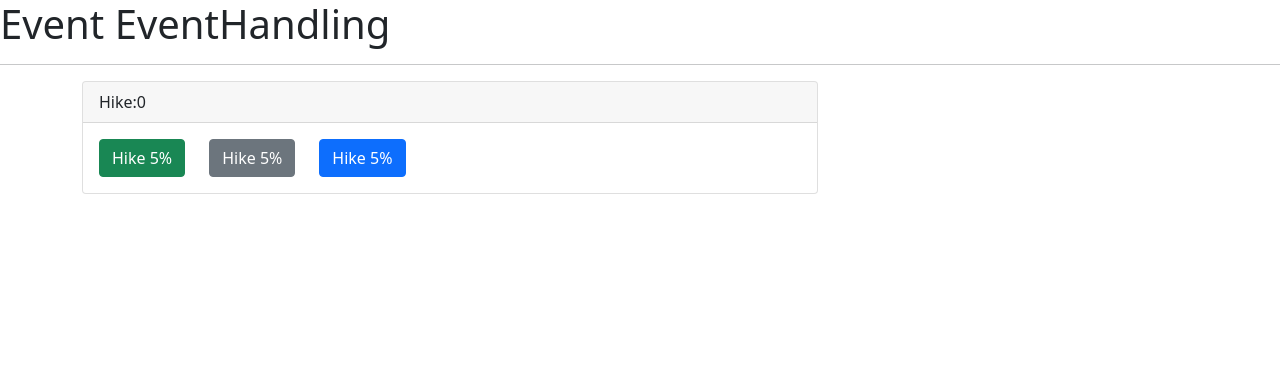
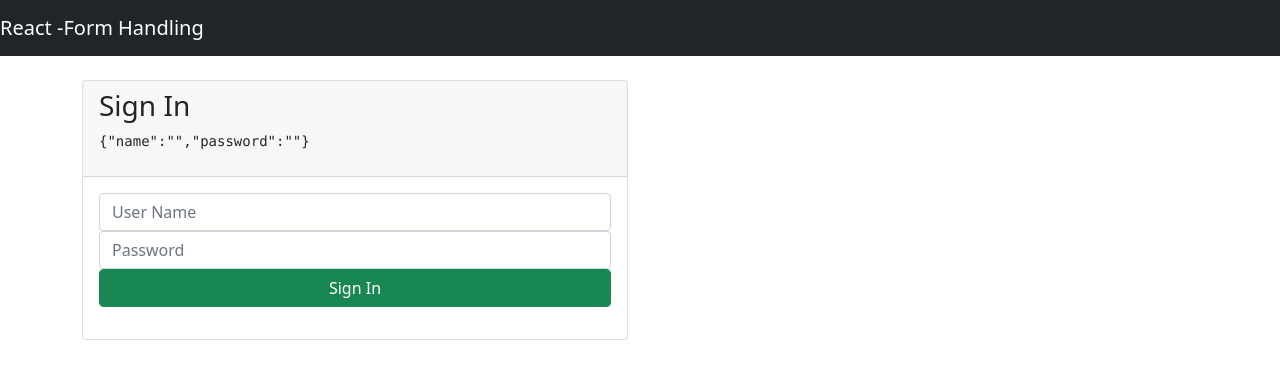
Before and after one commit to narasimhareddyprostack/FS-May-2021, a React (Create React App) app in the folder reactjune/: page / in a window 1280 px wide. Shown: the top 376 px of the page. Built offline with nearby package versions, Linux system fonts and the light colour scheme.

Commit message:
form handling

```diff
--- a/reactjune/src/App.js
+++ b/reactjune/src/App.js
@@ -1,16 +1,18 @@
 import React from "react";
-/* import Wish from "./EventHandling/Wish";
-import Salary from "./EventHandling/Salary"; */
 import "../node_modules/bootstrap/dist/css/bootstrap.css";
-import SalaryUI from "./EventHandling/SalaryUI";
+//import Login from "./FormHandling/Login";
+//import Registration from "./FormHandling/Registration";
+import Signin from "./FormHandling/Signin";
 function App() {
   return (
-    <div>
-      <h1>Event EventHandling</h1>
-
-      <hr />
-      <SalaryUI />
-    </div>
+    <>
+      <nav className="navbar navbar-dark bg-dark">
+        <a href="/" className="navbar-brand">
+          React -Form Handling
+        </a>
+      </nav>
+      <Signin />
+    </>
   );
 }
 
--- /dev/null
+++ b/reactjune/src/FormHandling/Login.jsx
@@ -0,0 +1,48 @@
+import React, { Component } from "react";
+
+class Login extends Component {
+  constructor(props) {
+    super(props);
+    this.state = { userName: "", password: "" };
+  }
+  userNameHandler = (event) => {
+    /*  console.log(event);
+    console.log(event.target); */
+    /* console.log(event.target.value); */
+    this.setState({ userName: event.target.value });
+    console.log(this.state.userName);
+  };
+  passwordHandler = (event) => {
+    this.setState({ password: event.target.value });
+    console.log(this.state.password);
+  };
+  loginHanlder = (event) => {
+    //login business login
+    event.preventDefault();
+    alert(JSON.stringify(this.state));
+
+    console.log(this.state);
+  };
+  render() {
+    return (
+      <React.Fragment>
+        <h1> Login Form</h1>
+        <form onSubmit={this.loginHanlder}>
+          <label>User Name</label>
+          <input type="text" name="userName" onChange={this.userNameHandler} />
+          <br />
+          <label>Password </label>
+          <input
+            type="text"
+            name="password"
+            onChange={this.passwordHandler}
+          />{" "}
+          <br />
+          <input type="submit" value="Login" />
+        </form>
+      </React.Fragment>
+    );
+  }
+}
+
+export default Login;
--- /dev/null
+++ b/reactjune/src/FormHandling/Registration.jsx
@@ -0,0 +1,47 @@
+import React, { Component } from "react";
+
+class Registration extends Component {
+  constructor(props) {
+    super(props);
+    this.state = { email: "", password: "", mobile: "" };
+  }
+  emailHanlder = (event) => {
+    this.setState({ email: event.target.value });
+  };
+  passwordHanlder = (event) => {
+    this.setState({ password: event.target.value });
+  };
+  mobileHanlder = (event) => {
+    this.setState({ mobile: event.target.value });
+  };
+  regHandler = (event) => {
+    console.log(this.state);
+    event.preventDefault();
+  };
+  render() {
+    return (
+      <div>
+        <h1>Registration </h1> <hr />
+        <form onSubmit={this.regHandler}>
+          <input type="text" placeholder="email" onChange={this.emailHanlder} />
+          <br />
+          <input
+            type="password"
+            placeholder="password"
+            onChange={this.passwordHanlder}
+          />{" "}
+          <br />
+          <input
+            type="text"
+            placeholder="Mobile"
+            onChange={this.mobileHanlder}
+          />{" "}
+          <br />
+          <input type="submit" /> <br />
+        </form>
+      </div>
+    );
+  }
+}
+
+export default Registration;
--- /dev/null
+++ b/reactjune/src/FormHandling/Signin.jsx
@@ -0,0 +1,69 @@
+import React, { Component } from "react";
+
+class Signin extends Component {
+  constructor(props) {
+    super(props);
+    this.state = { name: "", password: "" };
+  }
+  userNameHandler = (event) => {
+    console.log(this.state.name);
+    this.setState({ name: event.target.value });
+  };
+  passwordHandler = (event) => {
+    this.setState({ password: event.target.value });
+  };
+  displayData = (event) => {
+    console.log(this.state);
+    event.preventDefault(); //to avoid default html form behavior
+    alert(JSON.stringify(this.state));
+  };
+  render() {
+    return (
+      <React.Fragment>
+        <div className="container mt-4">
+          <div className="row">
+            <div className="col-md-6">
+              <div className="card">
+                <div className="card-header">
+                  <h3> Sign In</h3>
+                  <pre>{JSON.stringify(this.state)}</pre>
+                </div>
+                <div className="card-body">
+                  <form onSubmit={this.displayData}>
+                    <div className="form-group">
+                      <input
+                        type="text"
+                        className="form-control"
+                        name="name"
+                        placeholder="User Name"
+                        onChange={this.userNameHandler}
+                      />
+                    </div>
+                    <div className="form-group">
+                      <input
+                        type="text"
+                        className="form-control"
+                        name="password"
+                        placeholder="Password"
+                        onChange={this.passwordHandler}
+                      />
+                    </div>
+                    <div className="form-group">
+                      <input
+                        type="submit"
+                        className="form-control btn btn-success"
+                        value="Sign In"
+                      />
+                    </div>
+                  </form>
+                </div>
+              </div>
+            </div>
+          </div>
+        </div>
+      </React.Fragment>
+    );
+  }
+}
+
+export default Signin;
```
Also changed, not shown: reactjune/src/EventHandling/App.js (added, +17 -0 lines), 1 other file (tests, documents, lock files or other folders).
